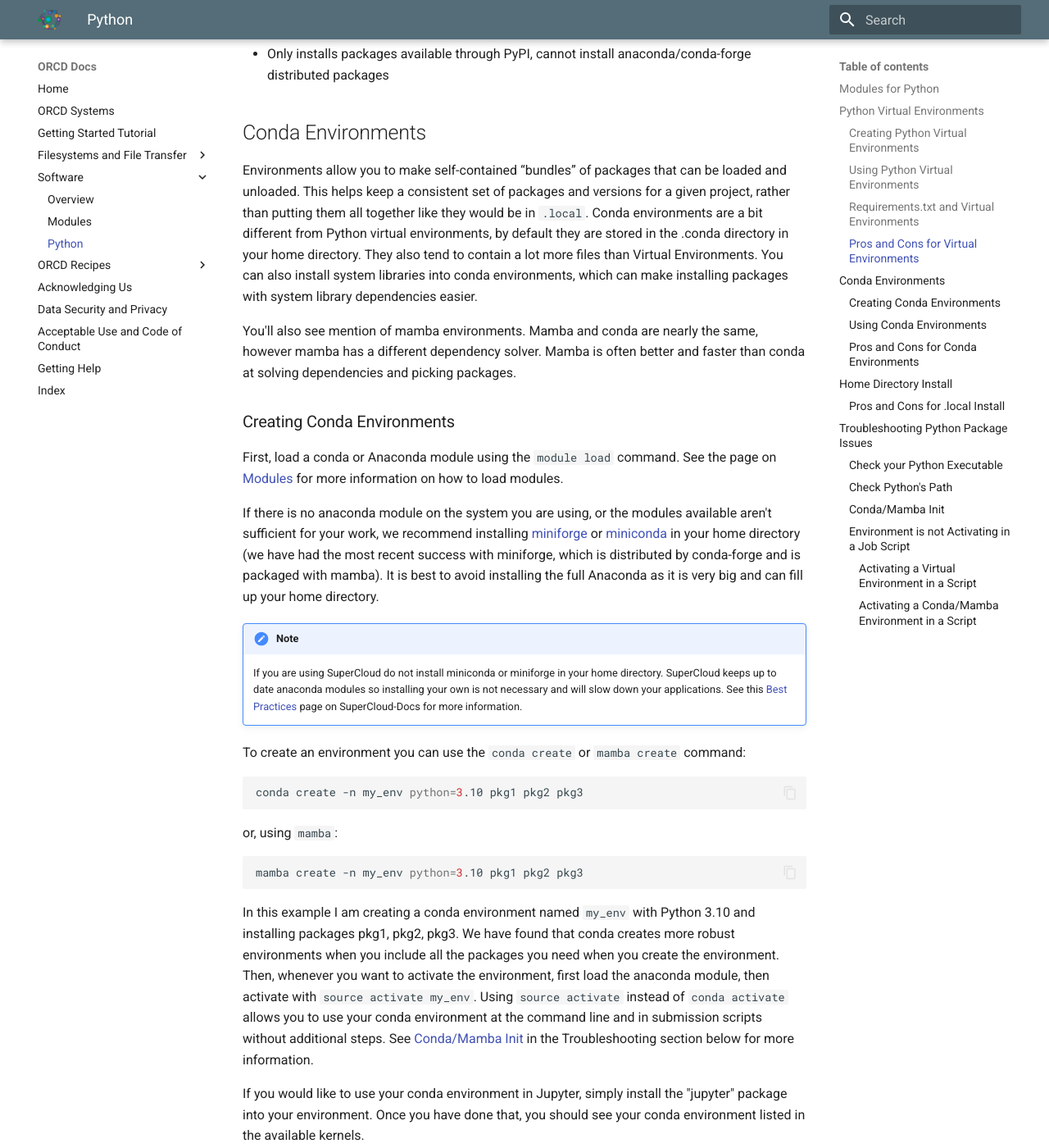
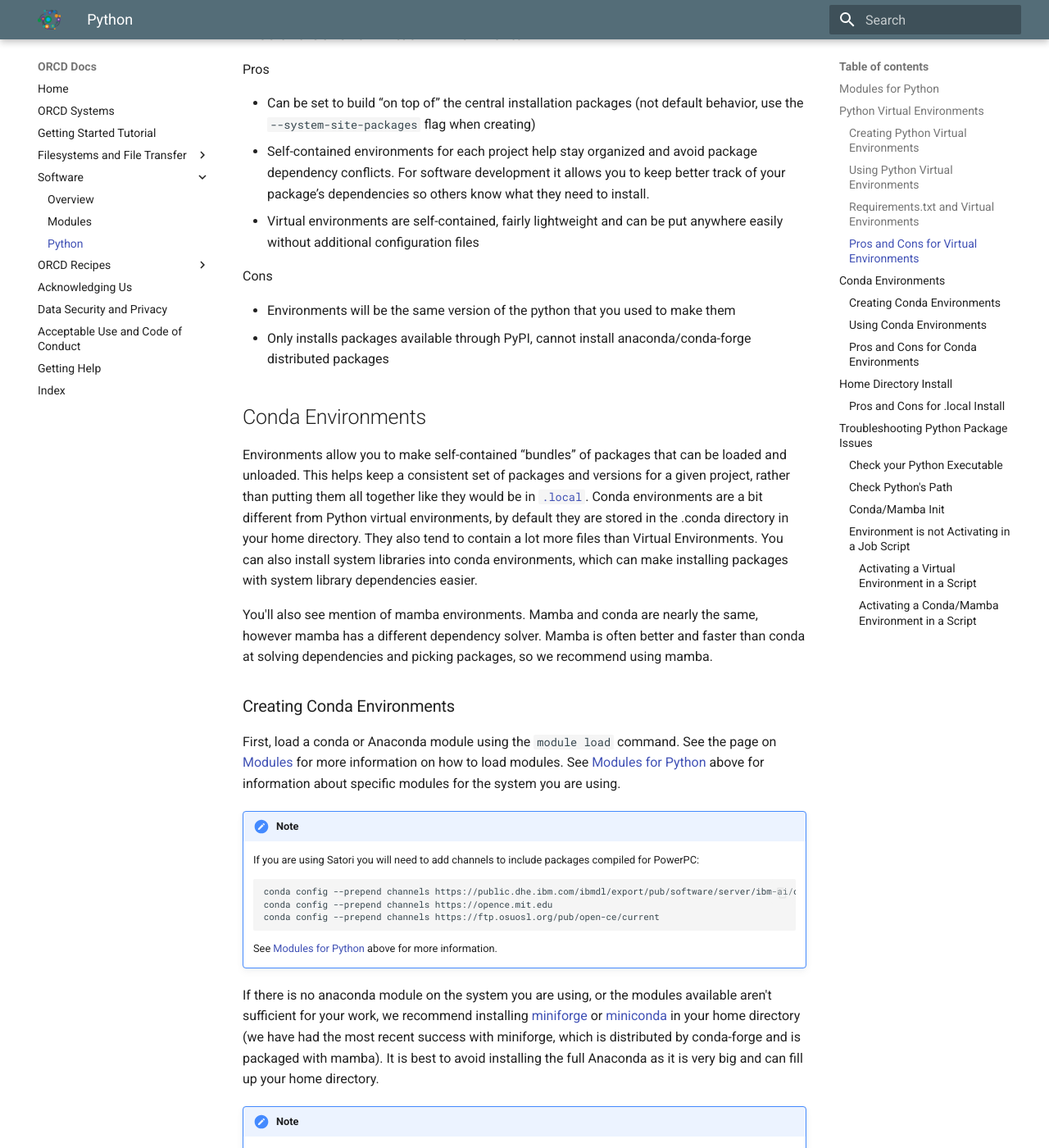
Before and after one commit to mit-orcd/orcd-docs-edit, an MkDocs documentation site: the page built from docs/software/python.md, in a window 1280 px wide and 1400 px high, scrolled down 3873 px. Shown: the whole window at 82% size. Built offline with MkDocs 1.6.1 and Material for MkDocs 9.7.7, drawn with Linux system fonts in a browser that asks for light colours; some of the changed text lies outside the part shown.

Commit message:
python content changes

````diff
--- a/docs/software/python.md
+++ b/docs/software/python.md
@@ -70,7 +70,7 @@
 
 ## Python Virtual Environments
 
-Environments allow you to make self-contained “bundles” of packages that can be loaded and unloaded. This helps keep a consistent set of packages and versions for a given project, rather than putting them all together like they would be in [.local](#home-directory-install). Python virtual environments can be placed anywhere you have write access to and have all their packages in that environment’s directory structure.
+Environments allow you to make self-contained “bundles” of packages that can be loaded and unloaded. This helps keep a consistent set of packages and versions for a given project, rather than putting them all together like they would be in [`.local`](#home-directory-install). Python virtual environments can be placed anywhere you have write access to and have all their packages in that environment’s directory structure.
 
 ### Creating Python Virtual Environments
 
@@ -91,6 +91,9 @@
 
 This will create an environment at the path `~/my_project/my_project_env`.
 
+!!!Note
+    Virtual Environment documentation and tutorials will often tell you to run the command `python3 -m venv .venv` to create an environment. The `.` at the beginning of `.venv` creates a hidden directory in the current working directory. You won't see this directory if you run the `ls` command by itself, run `ls -a` to see hidden files and directories. If you are new to virtual environments and Linux we recommend using a descriptive name for your environment that is not hidden (doesn't start with `.`).
+
 By default environments will be fully isolated and Python will only see the packages you've installed in the environment. You can signal your virtual environment to "see" system installed packages by using the flag `--system-site-packages` when creating the environment. This is useful when the module you are using has packages already installed. For example:
 
 ```bash
@@ -126,12 +129,18 @@
 
 ### Using Python Virtual Environments
 
-In order to use an environment you will need to activate it as described above. Once it is activated any `python` commands will run in that environment and have access to the packages in the environment. To use an environment in a job activate the environment in your job script. Using the same example above, let's look at the script `myjob.sh` in the `my_project` directory:
+In order to use an environment you will need to activate it as described above:
+
+```bash
+source /path/to/virtual/environment/bin/activate
+```
+
+Once it is activated any `python` commands will run in that environment and have access to the packages in the environment. To use an environment in a job activate the environment in your job script (an environment activated on the login node will not necessarily carry over to your job). Using the same example above, let's look at the script `myjob.sh` in the `my_project` directory:
 
 ```bash title="myjob.sh"
 #!/bin/bash
 
-source my_project_env
+source my_project_env/bin/activate
 
 python myscript.py
 ```
@@ -161,6 +170,7 @@
 
 - Can be set to build “on top of” the central installation packages (not default behavior, use the `--system-site-packages` flag when creating)
 - Self-contained environments for each project help stay organized and avoid package dependency conflicts. For software development it allows you to keep better track of your package’s dependencies so others know what they need to install.
+- Virtual environments are self-contained, fairly lightweight and can be put anywhere easily without additional configuration files
 
 Cons
 
@@ -169,36 +179,43 @@
 
 ## Conda Environments
 
-Environments allow you to make self-contained “bundles” of packages that can be loaded and unloaded. This helps keep a consistent set of packages and versions for a given project, rather than putting them all together like they would be in `.local`. Conda environments are a bit different from Python virtual environments, by default they are stored in the .conda directory in your home directory. They also tend to contain a lot more files than Virtual Environments. You can also install system libraries into conda environments, which can make installing packages with system library dependencies easier.
+Environments allow you to make self-contained “bundles” of packages that can be loaded and unloaded. This helps keep a consistent set of packages and versions for a given project, rather than putting them all together like they would be in [`.local`](#home-directory-install). Conda environments are a bit different from Python virtual environments, by default they are stored in the .conda directory in your home directory. They also tend to contain a lot more files than Virtual Environments. You can also install system libraries into conda environments, which can make installing packages with system library dependencies easier.
 
-You'll also see mention of mamba environments. Mamba and conda are nearly the same, however mamba has a different dependency solver. Mamba is often better and faster than conda at solving dependencies and picking packages.
+You'll also see mention of mamba environments. Mamba and conda are nearly the same, however mamba has a different dependency solver. Mamba is often better and faster than conda at solving dependencies and picking packages, so we recommend using mamba.
 
 ### Creating Conda Environments
 
-First, load a conda or Anaconda module using the `module load` command. See the page on [Modules](modules.md) for more information on how to load modules.
+First, load a conda or Anaconda module using the `module load` command. See the page on [Modules](modules.md) for more information on how to load modules. See [Modules for Python](#modules-for-python) above for information about specific modules for the system you are using.
 
-<!--
-TODO: add info about conda channels for Satori
--->
+!!!Note
+    If you are using Satori you will need to add channels to include packages compiled for PowerPC:
+
+    ```bash
+    conda config --prepend channels https://public.dhe.ibm.com/ibmdl/export/pub/software/server/ibm-ai/conda/
+    conda config --prepend channels https://opence.mit.edu
+    conda config --prepend channels https://ftp.osuosl.org/pub/open-ce/current
+    ```
+
+    See [Modules for Python](#modules-for-python) above for more information.
 
 If there is no anaconda module on the system you are using, or the modules available aren't sufficient for your work, we recommend installing [miniforge](https://conda-forge.org/download/) or [miniconda](https://docs.anaconda.com/free/miniconda/miniconda-install/) in your home directory (we have had the most recent success with miniforge, which is distributed by conda-forge and is packaged with mamba). It is best to avoid installing the full Anaconda as it is very big and can fill up your home directory.
 
 !!! Note
     If you are using SuperCloud do not install miniconda or miniforge in your home directory. SuperCloud keeps up to date anaconda modules so installing your own is not necessary and will slow down your applications. See this [Best Practices](https://mit-supercloud.github.io/supercloud-docs/filesystem/#installing-python-packages) page on SuperCloud-Docs for more information.
 
-To create an environment you can use the `conda create` or `mamba create` command:
+To create an environment you can use the `mamba create` or `conda create` command:
+
+```bash
+mamba create -n my_env python=3.10 pkg1 pkg2 pkg3
+```
+
+or, using `conda`:
 
 ```bash
 conda create -n my_env python=3.10 pkg1 pkg2 pkg3
 ```
 
-or, using `mamba`:
-
-```bash
-mamba create -n my_env python=3.10 pkg1 pkg2 pkg3
-```
-
-In this example I am creating a conda environment named `my_env` with Python 3.10 and installing packages pkg1, pkg2, pkg3. We have found that conda creates more robust environments when you include all the packages you need when you create the environment. Then, whenever you want to activate the environment, first load the anaconda module, then activate with `source activate my_env`. Using `source activate` instead of `conda activate` allows you to use your conda environment at the command line and in submission scripts without additional steps. See [Conda/Mamba Init](#condamamba-init) in the Troubleshooting section below for more information.
+In this example I am creating a conda environment named `my_env` with Python 3.10 and installing packages pkg1, pkg2, pkg3. We have found that conda/mamba creates more robust environments when you include all the packages you need when you create the environment. Then, whenever you want to activate the environment, first load the anaconda module, then activate with `source activate my_env`. Using `source activate` instead of `conda activate` allows you to use your conda environment at the command line and in submission scripts without additional steps. See [Conda/Mamba Init](#condamamba-init) in the Troubleshooting section below for more information.
 
 If you would like to use your conda environment in Jupyter, simply install the "jupyter" package into your environment. Once you have done that, you should see your conda environment listed in the available kernels.
 
@@ -336,9 +353,9 @@
 #!/bin/bash
 
 source /path/to/conda/install/etc/profile.d/conda.sh
-source /path/to/conda/install/etc/profile.d/mamba.sh #optional
+source /path/to/conda/install/etc/profile.d/mamba.sh
 
-conda activate myenv # or `mamba activate myenv` for mamba environments
+mamba activate myenv # or `conda activate myenv` for conda environments
 
 python myscript.sh
 ```
@@ -398,4 +415,16 @@
 python myscript.sh
 ```
 
-If this doesn't work sometimes adding `eval "$(conda shell.bash hook)"` in the line before activating the environment will make it work.
+If this doesn't work sometimes adding `eval "$(conda shell.bash hook)"` in the line before activating the environment will make it work:
+
+```bash title="mycondajob.sh"
+#!/bin/bash
+
+source /path/to/conda/install/etc/profile.d/conda.sh
+source /path/to/conda/install/etc/profile.d/mamba.sh #optional
+eval "$(conda shell.bash hook)"
+
+conda activate myenv # or `mamba activate myenv` for mamba environments
+
+python myscript.sh
+```
````
Also changed, not shown: other parts of docs/software/python.md (+3 -3 lines).
